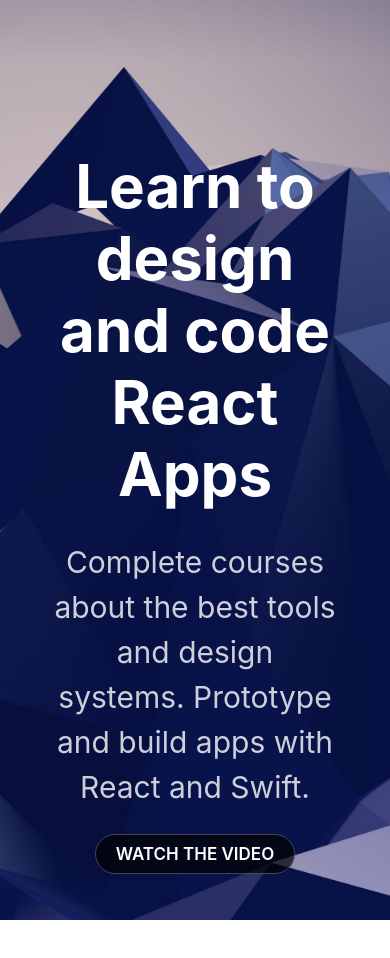
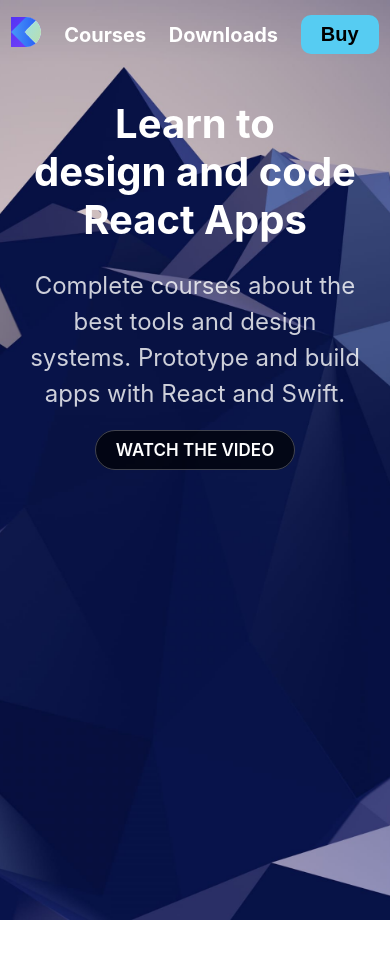
Before and after one commit to shiraz/gatsby-courses, a Gatsby site in the folder my-app/: page / in a window 390 px wide. After the commit the page ends 920 px from the top, so only its background shows below. Built offline with nearby package versions, Linux system fonts and the light colour scheme; Gatsby itself is replaced by a stand-in of ours.

Commit message:
Section 3 and 4

```diff
--- a/my-app/gatsby-config.js
+++ b/my-app/gatsby-config.js
@@ -10,7 +10,7 @@ module.exports = {
       resolve: `gatsby-source-filesystem`,
       options: {
         name: `images`,
-        path: `${__dirname}/src/images`,
+        path: `${__dirname}/static/images`,
       },
     },
     `gatsby-transformer-sharp`,
@@ -24,7 +24,7 @@ module.exports = {
         background_color: `#663399`,
         theme_color: `#663399`,
         display: `minimal-ui`,
-        icon: `src/images/gatsby-icon.png`, // This path is relative to the root of the site.
+        //icon: `src/images/gatsby-icon.png`, // This path is relative to the root of the site.
       },
     },
     // this (optional) plugin enables Progressive Web App + Offline functionality
--- /dev/null
+++ b/my-app/src/components/Header.css
@@ -0,0 +1,53 @@
+.Header {
+    position: fixed;
+    width: 100%;
+    padding: 50px 0;
+    z-index: 100;
+}
+
+.HeaderGroup {
+    max-width: 800px;
+    margin: 0 auto;
+    display: grid;
+    grid-template-columns: repeat(5, auto);
+    align-items: center;
+    justify-items: center;
+}
+
+.Header a {
+    color: white;
+    font-weight: 700;
+}
+
+.Header button {
+    padding: 8px 20px;
+    font-size: 20px;
+    background: #56CCf2;
+    border: none;
+    font-weight: 700;
+    border-radius: 10px;
+    outline: none;
+    cursor: pointer;
+    transition: 1s;
+    transition: 1s cubic-bezier(0.2, 0.8, 0.2, 1);
+}
+
+.Header button:hover {
+    background: white;
+    box-shadow: 0 10px 20px rgba(0, 0, 0, 0.25);
+    transform: translateY(-3px);
+}
+
+@media(max-width: 640px) {
+    .Header {
+        padding: 15px 0;
+    }
+
+    .HeaderGroup {
+        grid-template-columns: repeat(4, auto);
+    }
+
+    .Header a:nth-child(4) {
+        display: none;
+    }
+}
--- a/my-app/src/components/header.js
+++ b/my-app/src/components/header.js
@@ -2,33 +2,18 @@ import { Link } from "gatsby"
 import PropTypes from "prop-types"
 import React from "react"
 
+import './Header.css';
+
 const Header = ({ siteTitle }) => (
-  <header
-    style={{
-      background: `rebeccapurple`,
-      marginBottom: `1.45rem`,
-    }}
-  >
-    <div
-      style={{
-        margin: `0 auto`,
-        maxWidth: 960,
-        padding: `1.45rem 1.0875rem`,
-      }}
-    >
-      <h1 style={{ margin: 0 }}>
-        <Link
-          to="/"
-          style={{
-            color: `white`,
-            textDecoration: `none`,
-          }}
-        >
-          {siteTitle}
-        </Link>
-      </h1>
+  <div className="Header">
+    <div className="HeaderGroup">
+      <Link to="/"><img src={require('../../static/images/logo-designcode.svg')} width="30" /></Link>
+      <Link to="/courses">Courses</Link>
+      <Link to="/downloads">Downloads</Link>
+      <Link to="/workshops">Workshops</Link>
+      <Link to="/buy"><button>Buy</button></Link>
     </div>
-  </header>
+  </div>
 )
 
 Header.propTypes = {
--- a/my-app/src/components/layout.css
+++ b/my-app/src/components/layout.css
@@ -33,12 +33,25 @@ a {
   color: white;
   font-size: 60px;
   line-height: 1.2;
+  opacity: 0;
+  animation: HeroAnimation;
+  animation-duration: 3s;
+  animation-delay: 0.1s;
+  animation-fill-mode: forwards;
+  animation-timing-function: cubic-bezier(0.2, 0.8, 0.2, 1);
 }
 
 .Hero p {
   color: rgba(255, 255, 255, 0.8);
   font-size: 30px;
   line-height: 1.5;
+  animation: HeroAnimation 3s 0.2s forwards cubic-bezier(0.2, 0.8, 0.2, 1);
+  opacity: 0;
+}
+
+.Hero a:hover {
+  background: white;
+  color: black;
 }
 
 .Hero a {
@@ -50,4 +63,30 @@ a {
   padding: 9px 20px;
   border: 1px solid rgba(255, 255, 255, 0.25);
   border-radius: 20px;
+  transition: 0.8s cubic-bezier(0.2, 0.8, 0.2, 1);
 }
+
+@media (max-width: 640px) {
+  .HeroGroup {
+    padding: 100px 20px;
+  }
+
+  .Hero h1 {
+    font-size: 40px;
+  }
+
+  .Hero p {
+    font-size: 24px;
+  }
+}
+
+@keyframes HeroAnimation {
+  0% {
+    opacity: 0;
+    transform: translateY(20px);
+  }
+  100% {
+    opacity: 1;
+    transform: translateY(0px);
+  }
+}
--- a/my-app/src/components/layout.js
+++ b/my-app/src/components/layout.js
@@ -41,6 +41,7 @@ const Layout = ({ children }) => {
           <a href="https://www.gatsbyjs.org">Gatsby</a>
         </footer>
       </div> */}
+      <Header />
       {children}
     </div>
   )
--- a/my-app/src/pages/index.js
+++ b/my-app/src/pages/index.js
@@ -10,7 +10,7 @@ const IndexPage = () => (
     {/* <SEO title="Home" /> */}
     <div className="Hero">
         <div className="HeroGroup">
-        <h1>Learn to design and code React Apps</h1>
+        <h1>Learn to <br />design and code React Apps</h1>
         <p>Complete courses about the best tools and design systems. Prototype and build apps with React and Swift.</p>
         <Link to="/page-2/">Watch the video</Link>
       </div>
```
